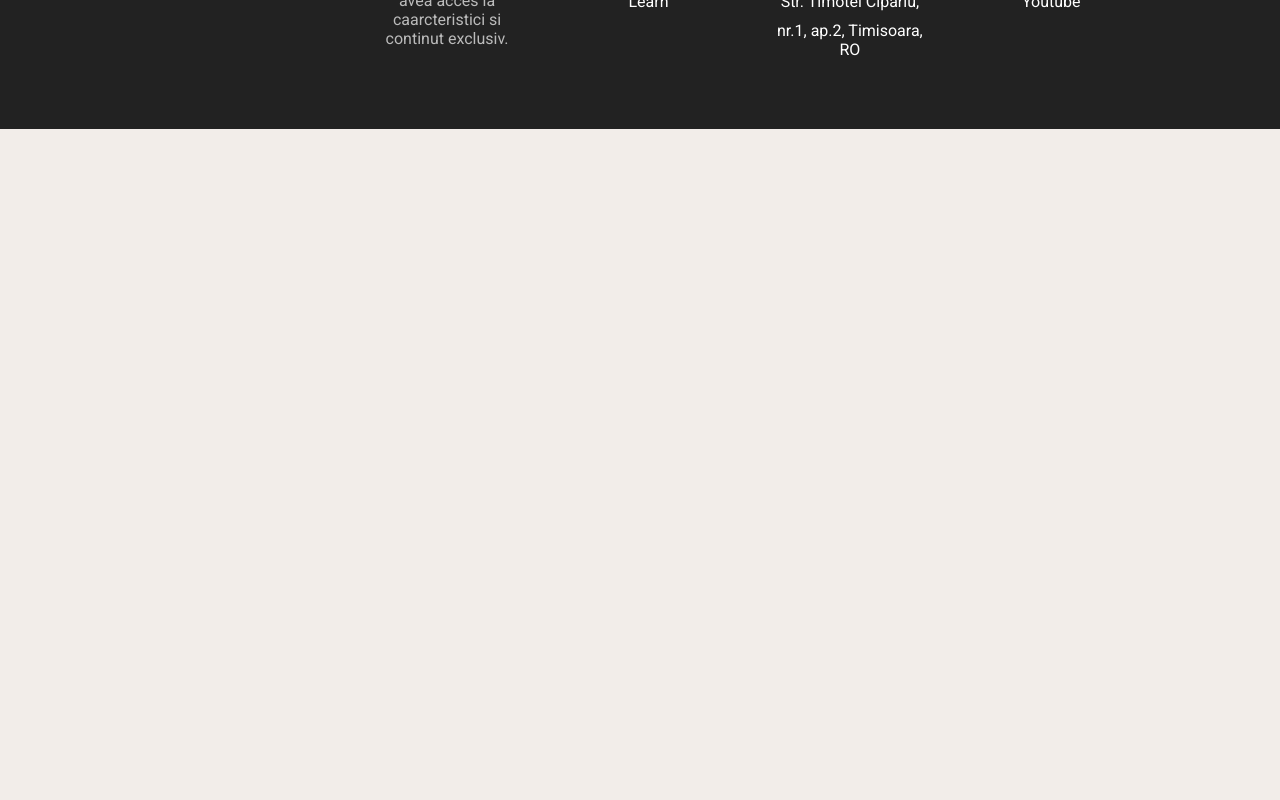
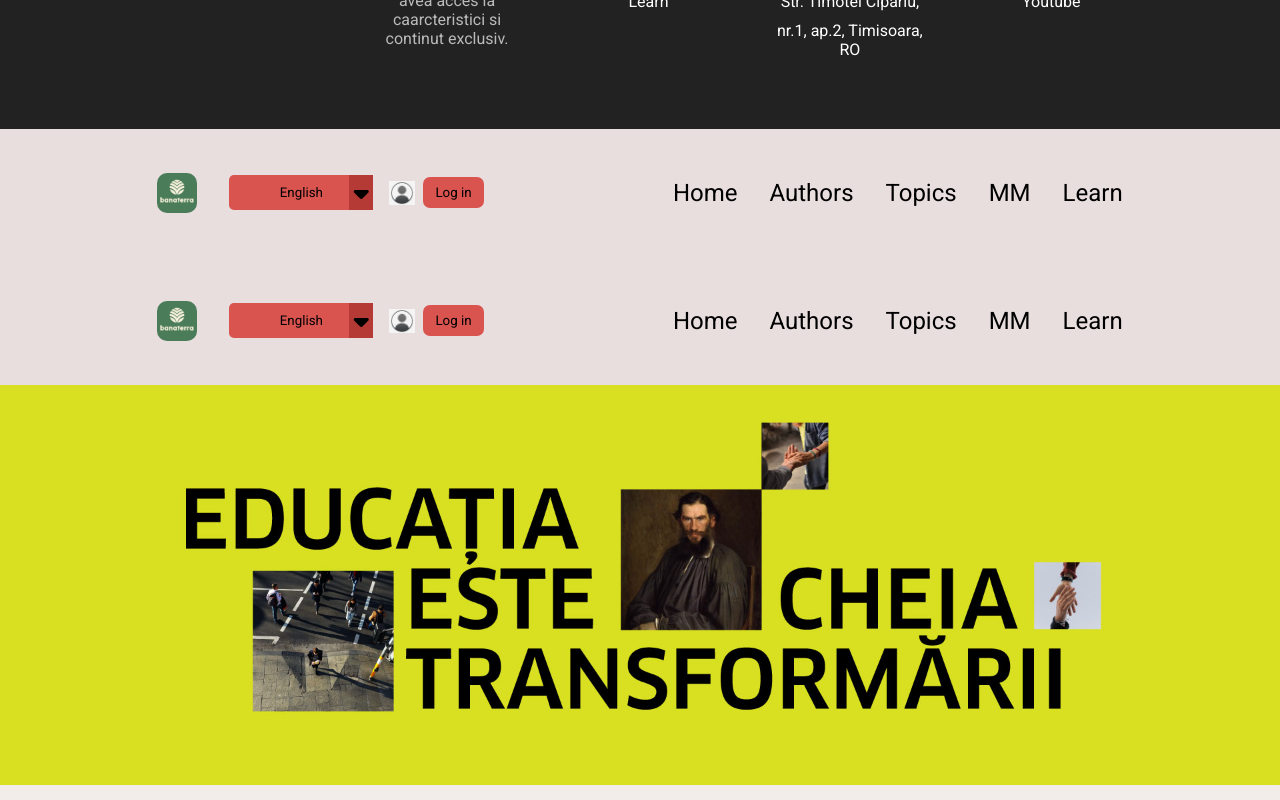
Before and after one commit to CatalinIonescu0922/banaterra, an Angular app: page / in a window 1280 px wide. Shown: the part 2860-3660 px from the top of the page. Before the commit the page ends 2989 px from the top, so only its background shows below. Built offline with nearby package versions, Linux system fonts and the light colour scheme.

Commit message:
Am adaugat butoanele si un citat

```diff
--- a/src/app/app.component.html
+++ b/src/app/app.component.html
@@ -1 +1,4 @@
 <router-outlet></router-outlet>
+<app-nav-bar></app-nav-bar>
+<app-topics></app-topics>
+<app-quote></app-quote>
--- a/src/app/app.component.ts
+++ b/src/app/app.component.ts
@@ -1,10 +1,14 @@
 import { CommonModule } from '@angular/common';
 import { Component } from '@angular/core';
 import { RouterLink, RouterOutlet } from '@angular/router';
+import { NavBarComponent } from './nav-bar/nav-bar.component';
+import { TopicsComponent } from './topics/topics.component';
+import { QuoteComponent } from './quote/quote.component';
+
 @Component({
   selector: 'app-root',
   standalone: true,
-  imports: [RouterOutlet,RouterLink,CommonModule],
+  imports: [RouterOutlet, NavBarComponent, TopicsComponent, QuoteComponent],
   templateUrl: './app.component.html',
   styleUrl: './app.component.css'
 })
```
Also changed, not shown: src/app/quote/quote.component.html (line endings or trailing spaces), src/assets/img/gustav.jpg (added).
